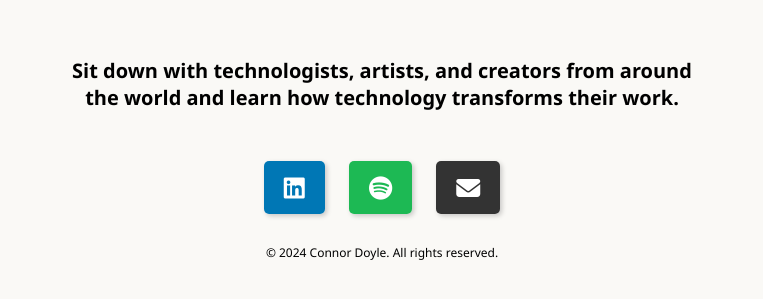
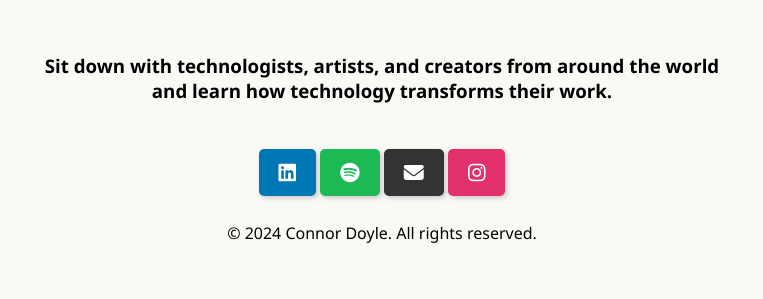
Before and after one commit to artinthecloud/artinthecloud, a plain HTML site: page index.html in a window 1280 px wide. Shown: the part 611-910 px from the top of the page, without its empty margins (258-1021 px from the left). After the commit the page ends 871 px from the top, so only its background shows below. Drawn offline with Linux system fonts and the light colour scheme; a web font is replaced by a local one.

Commit message:
Update index.html

```diff
--- a/index.html
+++ b/index.html
@@ -7,11 +7,7 @@
 <meta name="viewport" content="width=device-width, initial-scale=1.0">
 <title>Art in the Cloud with Connor Doyle</title>
 <style>
-@media screen and (min-width: 800px) {
-  h1 {
-     font-size: 36px;
-  }
-}
+
 @import url('https://fonts.cdnfonts.com/css/segoe-ui-4');
   body {
     font-family: 'Segoe UI', sans-serif;
@@ -37,9 +33,7 @@
   h2 {
   text-align: left;
 }
-.button-container {
-  text-align: center;
-}
+
 
 .gradient-text {
     background: linear-gradient(to right, blue, purple, black);
@@ -48,9 +42,14 @@
     background-clip: text;
 }
 
+.button-container {
+  text-align: center;
+  flex-wrap: wrap; /* Allows buttons to wrap to the next line */
+  justify-content: center;
+}
+
 .icon-button {
-  margin: 0 10px;
-  font-size: 24px;
+  font-size: 20px;
   color: white;
   padding: 10px 20px;
   border: none;
@@ -71,13 +70,14 @@
 .contact {
   background-color: #333;
 }
+.instagram {
+            background-color: #E1306C; /* Instagram color */
 
 .icon-button:hover {
   transform: scale(1.1);
   box-shadow: 3px 3px 10px rgba(0, 0, 0, 0.3);
 }
   .footer {
-    margin: 40px 0;
     font-size: 0.75em;
 
   }
@@ -91,9 +91,7 @@
   width: 100%;
   height: 100%;
 }
-h3 {
-font-size: min(3vw, 20px);
-}
+
 
 </style>
 </head>
@@ -105,11 +103,11 @@ font-size: min(3vw, 20px);
   <h1 class="gradient-text" style="margin: 0;">Art in the Cloud</h1>
   <p style="padding: 0; "> Hosted by Connor Doyle </p>
   <div>
-    <!-- Replace 'src' with your Spotify playlist link -->
+
     <iframe style="border-radius:12px" src="https://open.spotify.com/embed/show/58QVHQp96xaF16whBYLq0L?utm_source=generator&theme=0" width="100%" height="352" frameBorder="0" allowfullscreen="" allow="autoplay; clipboard-write; encrypted-media; fullscreen; picture-in-picture" loading="lazy"></iframe>
   </div>
 
-  <h3 style="padding: 2em; text-align: center;" >Sit down with technologists, artists, and creators from around the world and learn how technology transforms their work.</h3>
+  <h3 style="padding: 2em 0; text-align: center;" >Sit down with technologists, artists, and creators from around the world and learn how technology transforms their work.</h3>
 
   <!-- <div class="video-container">
   <video controls autoplay loop>
@@ -124,11 +122,11 @@ font-size: min(3vw, 20px);
      <a href="https://www.linkedin.com" class="icon-button linkedin"><i class="fa-brands fa-linkedin"></i></a>
      <a href="https://www.spotify.com" class="icon-button spotify"><i class="fa-brands fa-spotify"></i></a>
      <a href="mailto:contact@example.com" class="icon-button contact"><i class="fa-solid fa-envelope"></i></a>
+     <a href="https://www.instagram.com" class="icon-button instagram"><i class="fa-brands fa-instagram"></i></a>
  </div>
 
-
   <div class="footer">
-    <p>&copy; 2024 Connor Doyle. All rights reserved.</p>
+    <p style="padding-top: 20px;">&copy; 2024 Connor Doyle. All rights reserved.</p>
   </div>
 </div>
 
```
